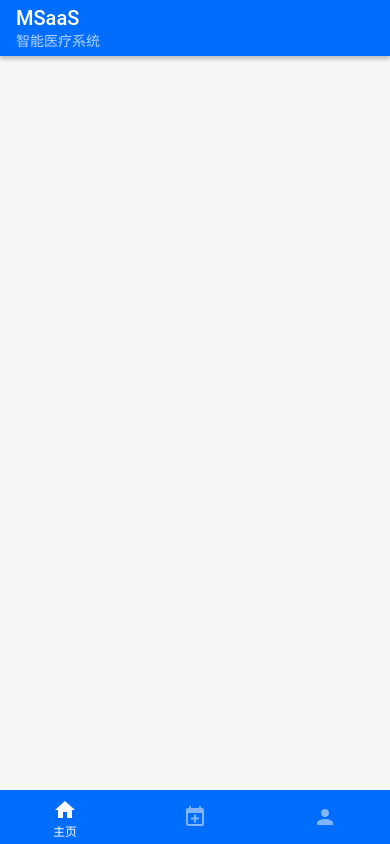
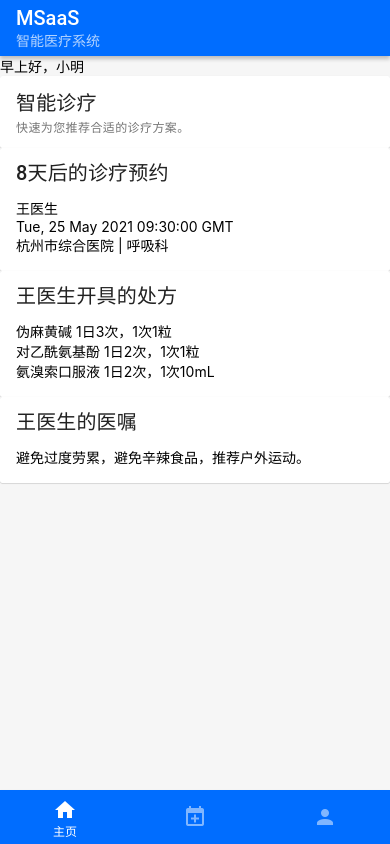
Before and after one commit to ZJU-SE-2021/MSaaS-Client, a React Native app: screen / in a window 390 px wide. Both pictures are taken after a click on the button "登录". Built offline with nearby package versions, Linux system fonts and the light colour scheme.

Commit message:
Add home.js components (no style)

```diff
--- a/components/home.js
+++ b/components/home.js
@@ -1,10 +1,66 @@
-import {Appbar} from 'react-native-paper';
+import {Appbar, Card,} from 'react-native-paper';
+import {StyleSheet, View, Text} from "react-native";
 import React from "react";
 
+class Rx {
+    constructor(rxName, timesPerDay, volumePerTime) {
+        this.rxName = rxName
+        this.timesPerDay = timesPerDay
+        this.volumePerTime = volumePerTime
+    }
+}
+
 export default function Home() {
+    const appointment = {
+        time : new Date("2021/5/25 9:30"),
+        doctor : "王医生",
+        hospital : "杭州市综合医院",
+        department : "呼吸科"
+    }
+
+    const prescription = {
+        doctor : "王医生",
+        rxes : [new Rx("伪麻黄碱", 3, "1粒"), new Rx("对乙酰氨基酚", 2, "1粒"), new Rx("氨溴索口服液", 2, "10mL")],
+        comment : "避免过度劳累，避免辛辣食品，推荐户外运动。"
+    }
+
     return (
-        <Appbar.Header>
-            <Appbar.Content title="MSaaS" subtitle="智能医疗系统"/>
-        </Appbar.Header>
+        <View>
+            <Appbar.Header>
+                <Appbar.Content title="MSaaS" subtitle="智能医疗系统"/>
+            </Appbar.Header>
+            <View>
+                <Text>早上好，小明</Text>
+            </View>
+            <Card>
+                <Card.Title title="智能诊疗" subtitle="快速为您推荐合适的诊疗方案。"/>
+            </Card>
+            <Card>
+                <Card.Title title={ parseInt((appointment.time - (new Date())) / (24*3600*1000)) + '天后的诊疗预约' }/>
+                <Card.Content>
+                    <Text>{ appointment.doctor }</Text>
+                    <Text>{ appointment.time.toUTCString() }</Text>
+                    <Text>{ appointment.hospital + ' | ' + appointment.department }</Text>
+                </Card.Content>
+            </Card>
+            <Card>
+                <Card.Title title={ prescription.doctor + '开具的处方' }/>
+                <Card.Content>
+                    { prescription.rxes.map((rx) => {
+                        return (
+                            <View>
+                                <Text>{ rx.rxName + ' 1日' + rx.timesPerDay + '次，1次' + rx.volumePerTime}</Text>
+                            </View>
+                        )
+                    }) }
+                </Card.Content>
+            </Card>
+            <Card>
+                <Card.Title title={ prescription.doctor + '的医嘱' }/>
+                <Card.Content>
+                    <Text>{ prescription.comment }</Text>
+                </Card.Content>
+            </Card>
+        </View>
     )
 }
```
